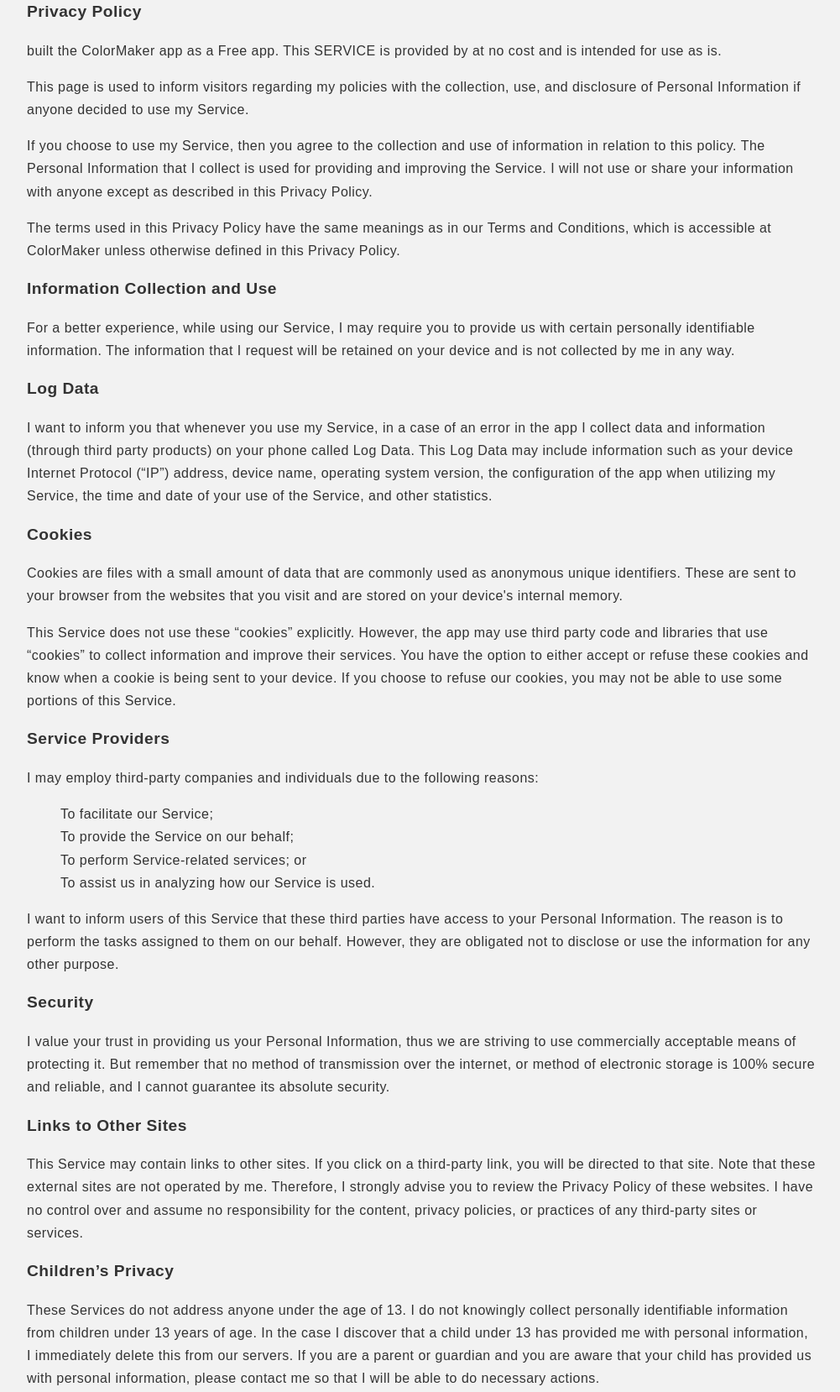
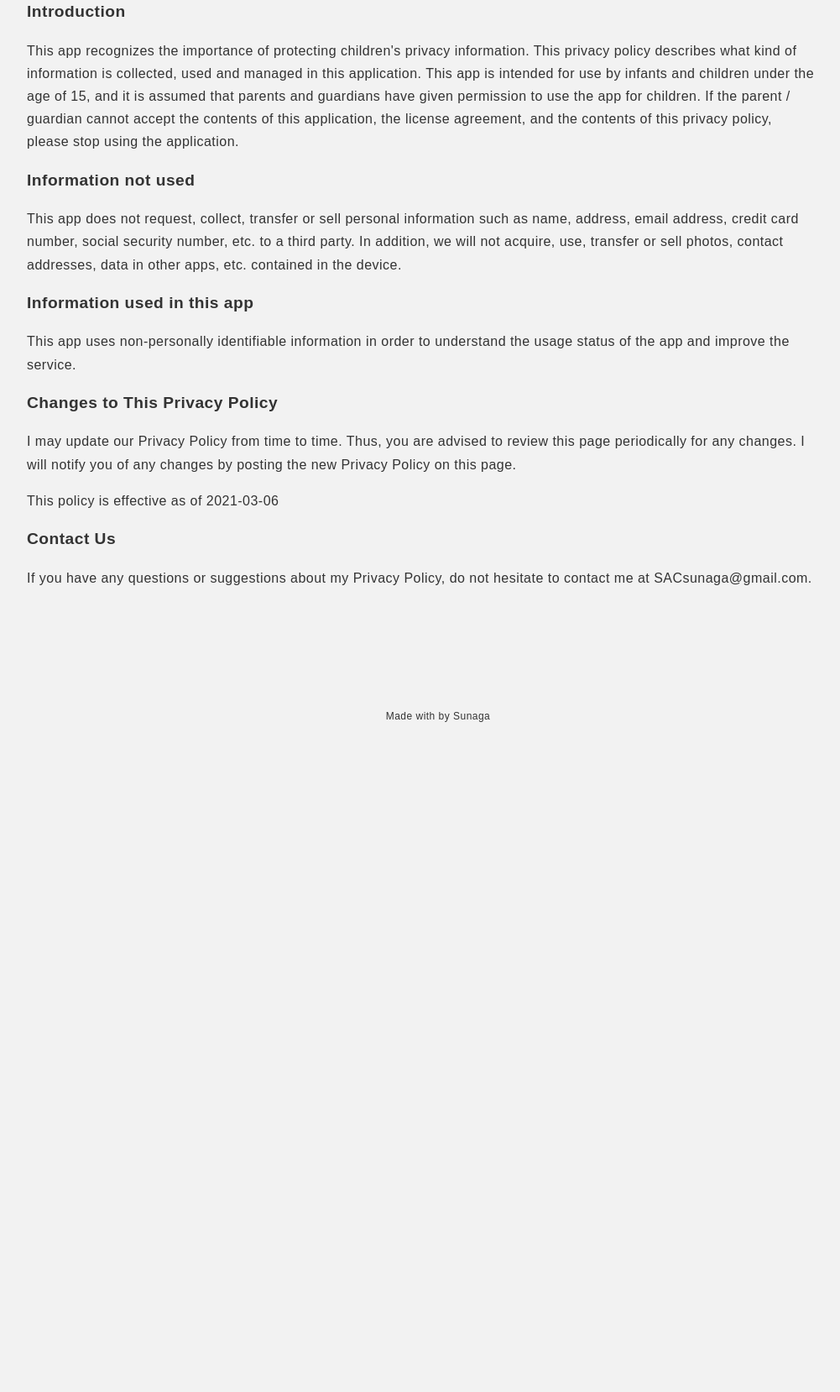
Before and after one commit to sibafu/sibafu.github.io, a plain HTML site: page Privacy_Policy.html in a window 1280 px wide. Shown: the part 194-1852 px from the top of the page at 84% size, without its empty margins (118-1119 px from the left). After the commit the page ends 1163 px from the top, so only its background shows below. Drawn offline with nearby package versions, Linux system fonts and the light colour scheme; a web font is replaced by a local one.

Commit message:
変更20210321

```diff
--- a/Privacy_Policy.html
+++ b/Privacy_Policy.html
@@ -45,88 +45,20 @@
 
 		<section>
 
-      <strong class="strong">Privacy Policy</strong> <p>
-        built the ColorMaker app as
-       a Free app. This SERVICE is provided by
-        at no cost and is intended for use as
-       is.
-     </p> <p>
-       This page is used to inform visitors regarding my
-       policies with the collection, use, and disclosure of Personal
-       Information if anyone decided to use my Service.
-     </p> <p>
-       If you choose to use my Service, then you agree to
-       the collection and use of information in relation to this
-       policy. The Personal Information that I collect is
-       used for providing and improving the Service. I will not use or share your information with
-       anyone except as described in this Privacy Policy.
-     </p> <p>
-       The terms used in this Privacy Policy have the same meanings
-       as in our Terms and Conditions, which is accessible at
-       ColorMaker unless otherwise defined in this Privacy Policy.
-     </p> <p><strong class="strong">Information Collection and Use</strong></p> <p>
-       For a better experience, while using our Service, I
-       may require you to provide us with certain personally
-       identifiable information. The information that
-       I request will be retained on your device and is not collected by me in any way.
-     </p> <!----> <p><strong class="strong">Log Data</strong></p> <p>
-       I want to inform you that whenever you
-       use my Service, in a case of an error in the app
-       I collect data and information (through third party
-       products) on your phone called Log Data. This Log Data may
-       include information such as your device Internet Protocol
-       (“IP”) address, device name, operating system version, the
-       configuration of the app when utilizing my Service,
-       the time and date of your use of the Service, and other
-       statistics.
-     </p> <p><strong class="strong">Cookies</strong></p> <p>
-       Cookies are files with a small amount of data that are
-       commonly used as anonymous unique identifiers. These are sent
-       to your browser from the websites that you visit and are
-       stored on your device's internal memory.
-     </p> <p>
-       This Service does not use these “cookies” explicitly. However,
-       the app may use third party code and libraries that use
-       “cookies” to collect information and improve their services.
-       You have the option to either accept or refuse these cookies
-       and know when a cookie is being sent to your device. If you
-       choose to refuse our cookies, you may not be able to use some
-       portions of this Service.
-     </p> <p><strong class="strong">Service Providers</strong></p> <p>
-       I may employ third-party companies and
-       individuals due to the following reasons:
-     </p> <ul><li>To facilitate our Service;</li> <li>To provide the Service on our behalf;</li> <li>To perform Service-related services; or</li> <li>To assist us in analyzing how our Service is used.</li></ul> <p>
-       I want to inform users of this Service
-       that these third parties have access to your Personal
-       Information. The reason is to perform the tasks assigned to
-       them on our behalf. However, they are obligated not to
-       disclose or use the information for any other purpose.
-     </p> <p><strong class="strong">Security</strong></p> <p>
-       I value your trust in providing us your
-       Personal Information, thus we are striving to use commercially
-       acceptable means of protecting it. But remember that no method
-       of transmission over the internet, or method of electronic
-       storage is 100% secure and reliable, and I cannot
-       guarantee its absolute security.
-     </p> <p><strong class="strong">Links to Other Sites</strong></p> <p>
-       This Service may contain links to other sites. If you click on
-       a third-party link, you will be directed to that site. Note
-       that these external sites are not operated by me.
-       Therefore, I strongly advise you to review the
-       Privacy Policy of these websites. I have
-       no control over and assume no responsibility for the content,
-       privacy policies, or practices of any third-party sites or
-       services.
-     </p> <p><strong class="strong">Children’s Privacy</strong></p> <p>
-       These Services do not address anyone under the age of 13.
-       I do not knowingly collect personally
-       identifiable information from children under 13 years of age. In the case
-       I discover that a child under 13 has provided
-       me with personal information, I immediately
-       delete this from our servers. If you are a parent or guardian
-       and you are aware that your child has provided us with
-       personal information, please contact me so that
-       I will be able to do necessary actions.
+      <strong class="strong">Introduction</strong> <p>
+        This app recognizes the importance of protecting children's privacy information.
+        This privacy policy describes what kind of information is collected, used and managed in this application.
+        This app is intended for use by infants and children under the age of 15, and it is assumed that parents and guardians have given permission to use the app for children.
+  If the parent / guardian cannot accept the contents of this application, the license agreement, and the contents of this privacy policy, please stop using the application.
+
+      </p>
+     </p> <p><strong class="strong">Information not used</strong></p> <p>
+      This app does not request, collect, transfer or sell personal information such as name, address, email address, credit card number, social security number, etc. to a third party.
+      In addition, we will not acquire, use, transfer or sell photos, contact addresses, data in other apps, etc. contained in the device.
+     </p> <!----> <p><strong class="strong">Information used in this app</strong></p> <p>
+      This app uses non-personally identifiable information in order to understand the usage status of the app and improve the service.
+ <p>
+
      </p> <p><strong class="strong">Changes to This Privacy Policy</strong></p> <p>
        I may update our Privacy Policy from
        time to time. Thus, you are advised to review this page
@@ -136,8 +68,6 @@
      </p> <p>This policy is effective as of 2021-03-06</p> <p><strong class="strong">Contact Us</strong></p> <p>
        If you have any questions or suggestions about my
        Privacy Policy, do not hesitate to contact me at SACsunaga@gmail.com.
-     </p> <p>This privacy policy page was created at <a href="https://privacypolicytemplate.net" target="_blank" rel="noopener noreferrer">privacypolicytemplate.net </a>and modified/generated by <a href="https://app-privacy-policy-generator.nisrulz.com/" target="_blank" rel="noopener noreferrer">App Privacy Policy Generator</a></p>
-
 		</section>
 	</div><!-- /.home-wrapper -->
 
```
Also changed, not shown: Terms_Conditions.html (+0 -1 lines).
